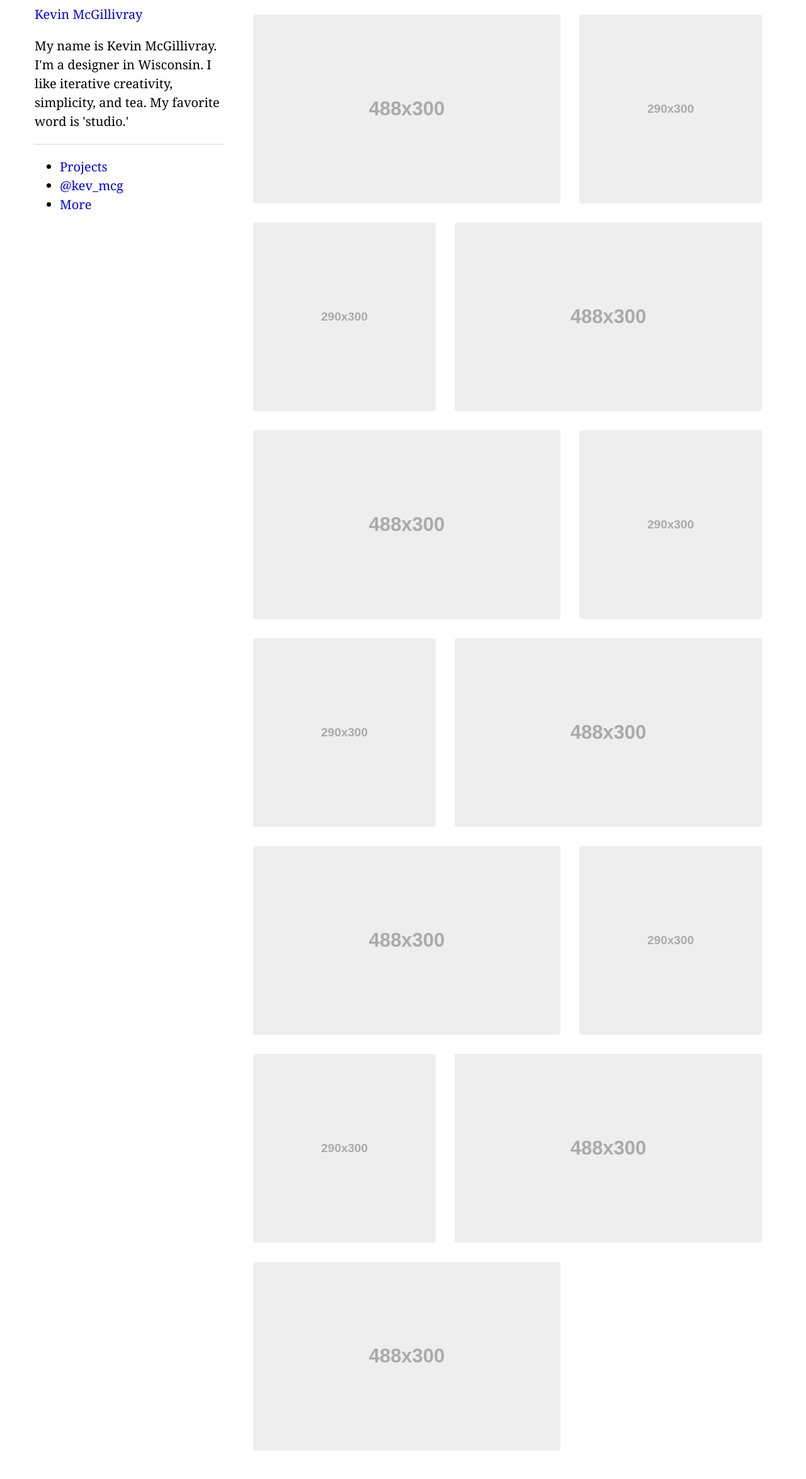
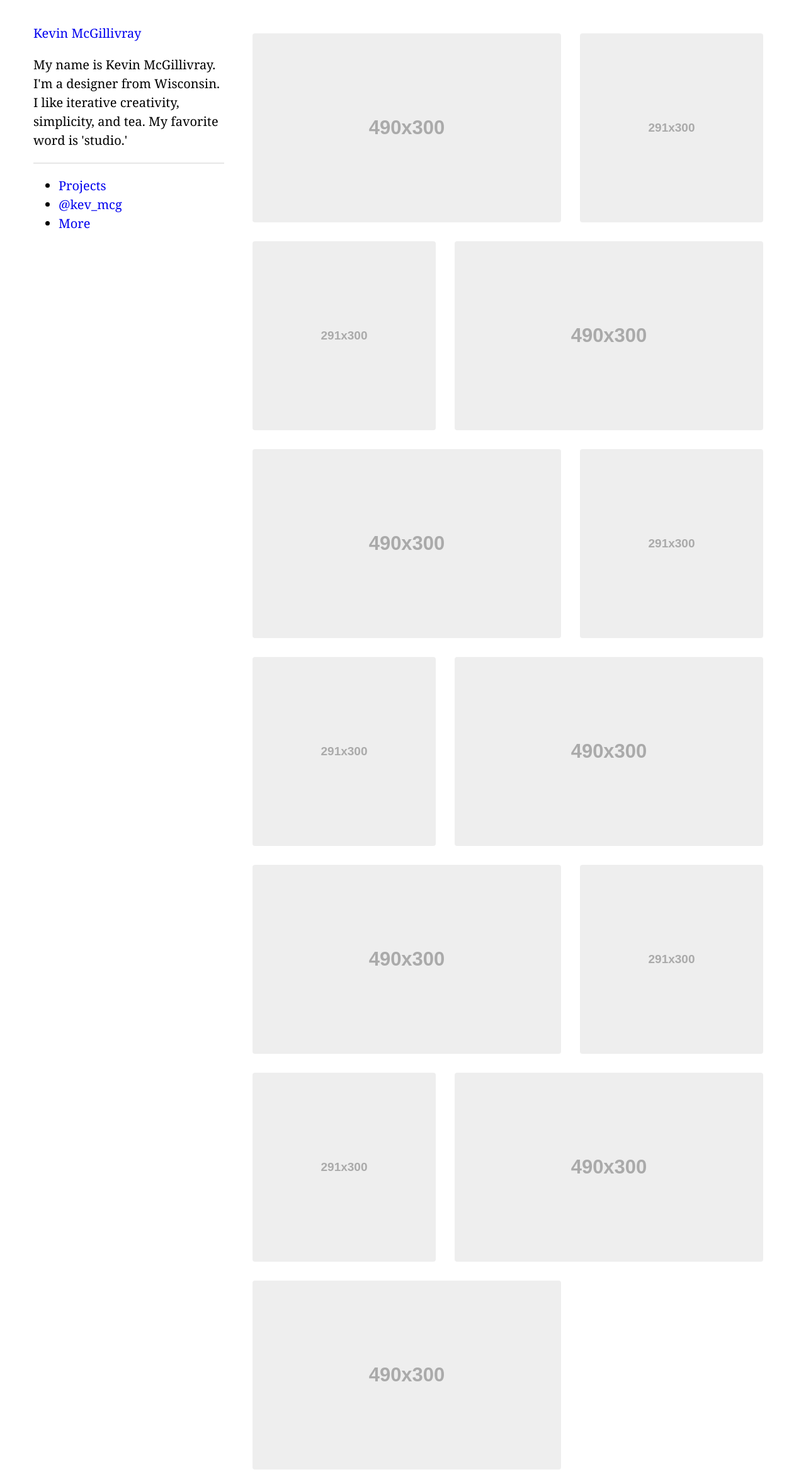
Before and after one commit to kmcgillivray/kmcgillivray.github.io, a Jekyll site: the page built from index.html, in a window 1280 px wide. Shown: the whole page at 63% size. Built offline with Jekyll 4.4.1, drawn with Linux system fonts in a browser that asks for light colours; before the commit the page ends 2318 px from its top, so only the background shows below that.

Commit message:
Clean up grid css, remove max-width on body.

```diff
--- a/_config.yml
+++ b/_config.yml
@@ -1,4 +1,4 @@
 title: Kevin McGillivray
 markdown: kramdown
 permalink: none
-description: "My name is Kevin McGillivray. I'm a designer in Wisconsin. I like iterative creativity, simplicity, and tea. My favorite word is 'studio.'"
+description: "My name is Kevin McGillivray. I'm a designer from Wisconsin. I like iterative creativity, simplicity, and tea. My favorite word is 'studio.'"
--- a/css/main.css
+++ b/css/main.css
@@ -16,9 +16,7 @@
 	}
 }
 body {
-	max-width: 1200px;
-	margin-left: auto;
-	margin-right: auto;
+	padding: 30px;
 	font-size: 1rem;
 	line-height: 1.5;
 	font-family: Georgia, serif;
@@ -32,25 +30,19 @@
  * The Grid
  */
 
-.col, .col-2, .col-3, .sidebar, .main {
+.sidebar, .main, .col, .col-2 {
 	padding-left: 15px;
 	padding-right: 15px;
 }
-.sidebar {
-	width: 27.6373%;
-	float: left;
-}
-.main {
-	width: 72.3627%;
-	float: left;
-}
 @media (min-width: 768px) {
-	.col {
-		width: 50%;
+	.sidebar {
+		width: 27.6373%;
 		float: left;
 	}
-}
-@media (min-width: 960px) {
+	.main {
+		width: 72.3627%;
+		float: left;
+	}
 	.col {
 		width: 38.1971%;
 		float: left;
@@ -59,9 +51,6 @@
 		width: 61.8029%;
 		float: left;
 	}
-}
-.col-3 {
-	width: 100%;
 }
 
 /*
```
